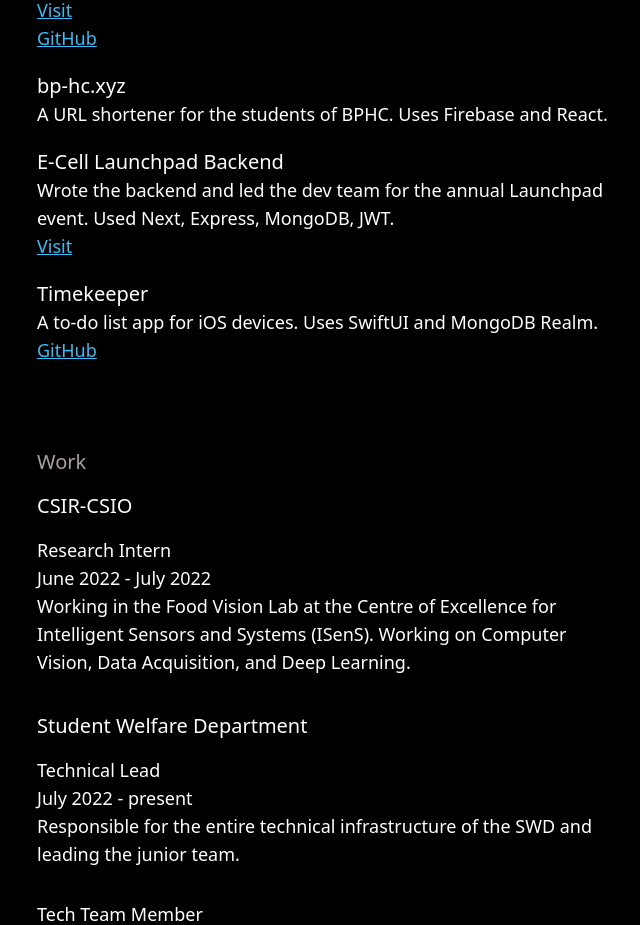
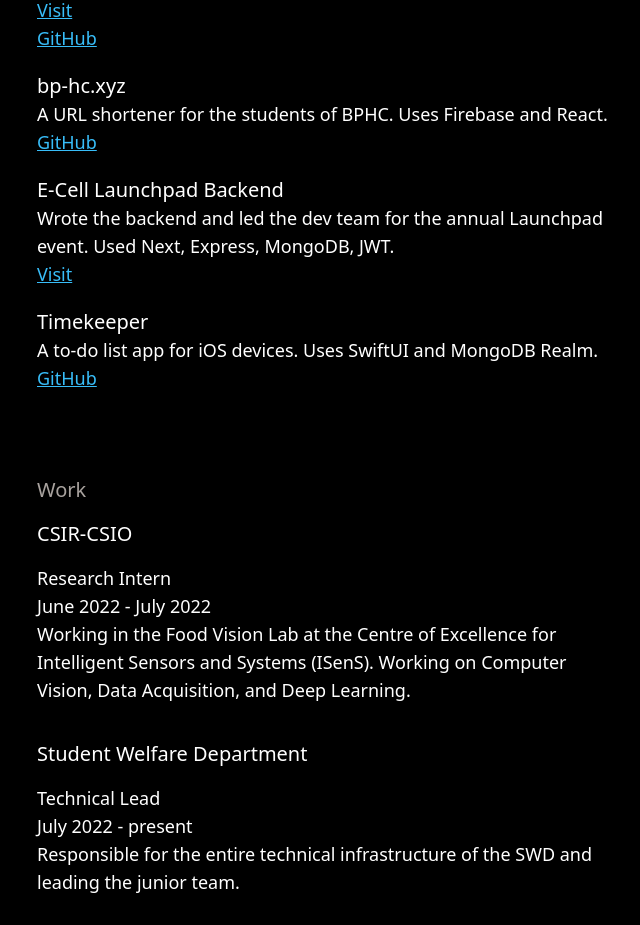
Before and after one commit to sanchitkalra/personal-website, a Next.js app: page / in a window 1280 px wide. Shown: the part 1000-1925 px from the top of the page, without its empty margins (315-955 px from the left). Built offline with nearby package versions, Linux system fonts and the light colour scheme.

Commit message:
Add GitHub URL for URL shortener

```diff
--- a/data/projects.js
+++ b/data/projects.js
@@ -18,7 +18,12 @@
     name: 'bp-hc.xyz',
     description:
       'A URL shortener for the students of BPHC. Uses Firebase and React.',
-    links: [],
+    links: [
+      {
+        type: 'GitHub',
+        url: 'https://github.com/sanchitkalra/bphc-url-shortner',
+      },
+    ],
   },
   {
     name: 'E-Cell Launchpad Backend',
```
